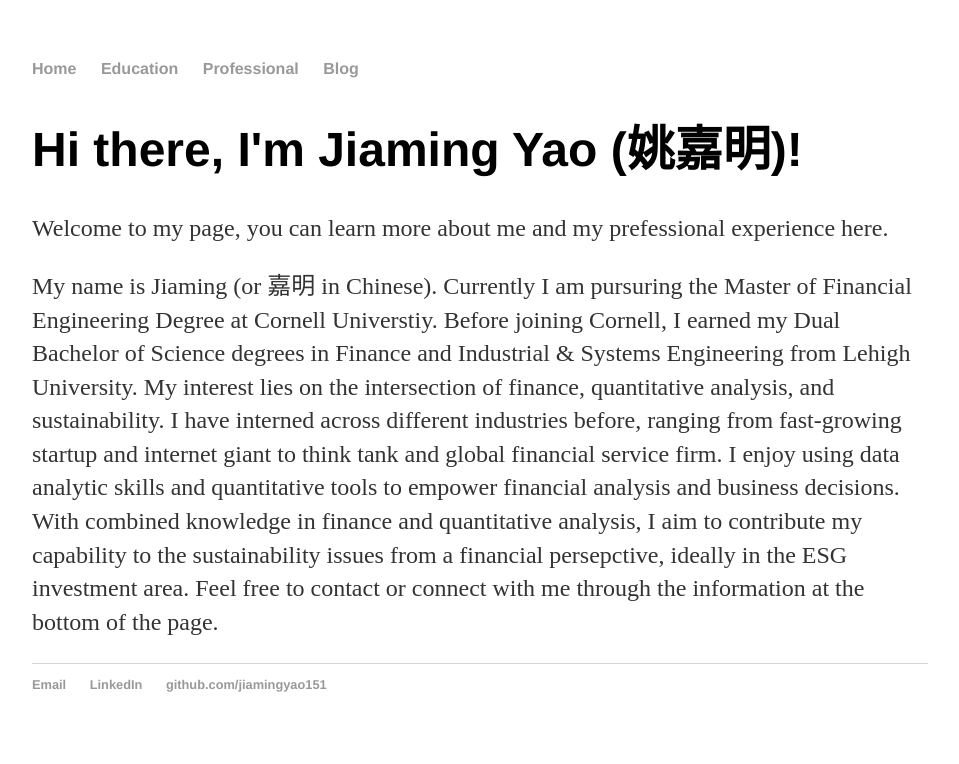
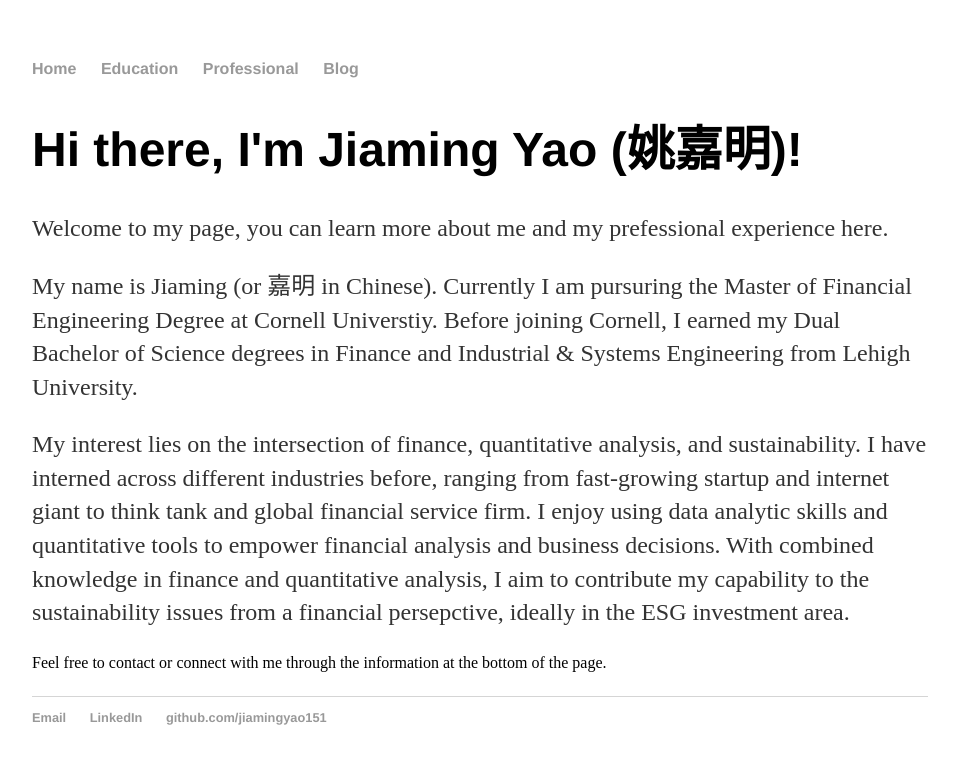
Before and after one commit to jiamingyao151/jiamingyao151.github.io, a Jekyll site: the page built from index.html, in a window 1280 px wide. Shown: the top 764 px of the page, without its empty margins (160-1119 px from the left). Built offline with Jekyll 4.4.1, drawn with Linux system fonts in a browser that asks for light colours.

```diff
--- a/index.html
+++ b/index.html
@@ -5,12 +5,14 @@ title: Jiaming's Page
 <div class="blurb">
 	<h1>Hi there, I'm Jiaming Yao (姚嘉明)!</h1>
 	<p>Welcome to my page, you can learn more about me and my prefessional experience here.</p>
+
 	<p>My name is Jiaming (or 嘉明 in Chinese). Currently I am pursuring the Master of Financial Engineering Degree at Cornell Universtiy.
-	Before joining Cornell, I earned my Dual Bachelor of Science degrees in Finance and Industrial & Systems Engineering from Lehigh University.
-	My interest lies on the intersection of finance, quantitative analysis, and sustainability. I have interned across different industries before, ranging from
+	Before joining Cornell, I earned my Dual Bachelor of Science degrees in Finance and Industrial & Systems Engineering from Lehigh University.</p>
+
+	<p>My interest lies on the intersection of finance, quantitative analysis, and sustainability. I have interned across different industries before, ranging from
 		fast-growing startup and internet giant to think tank and global financial service firm. I enjoy using data analytic skills and quantitative tools to
 		empower financial analysis and business decisions. With combined knowledge in finance and quantitative analysis, I aim to contribute my capability
-		to the sustainability issues from a financial persepctive, ideally in the ESG investment area. Feel free to contact or connect with me through the information
-		at the bottom of the page.
-	</p>
+		to the sustainability issues from a financial persepctive, ideally in the ESG investment area.</p>
+	</p>Feel free to contact or connect with me through the information at the bottom of the page.</p>
+
 </div><!-- /.blurb -->
```
